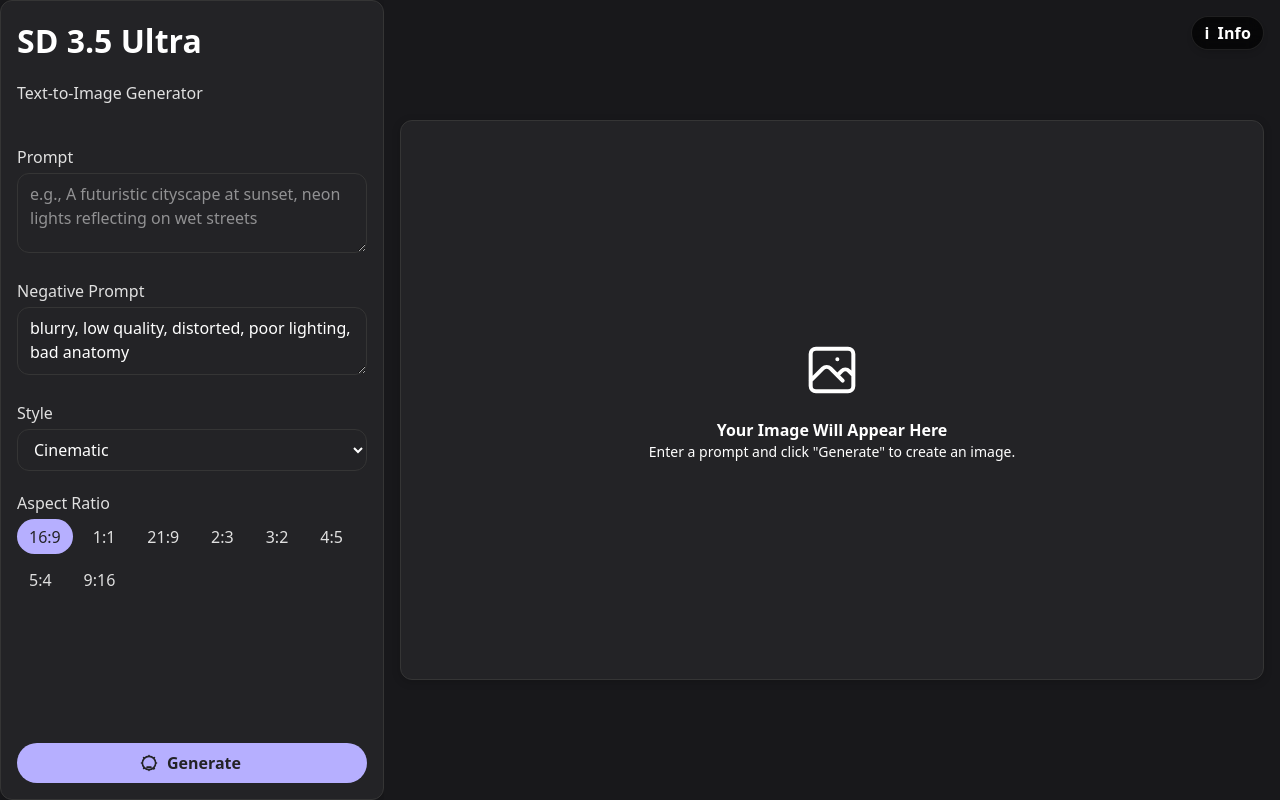
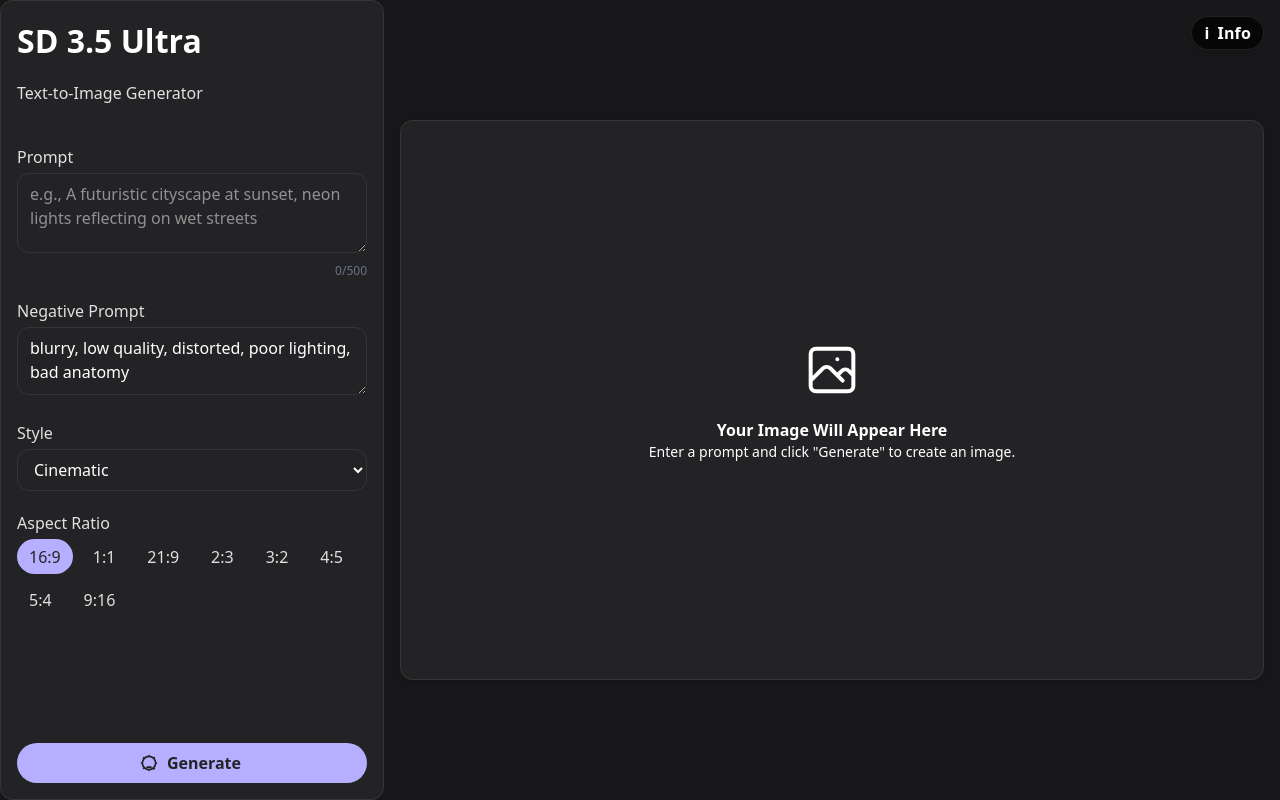
Before and after one commit to saahiyo/txt-img-sdxl, a React (Vite) app: page / in a window 1280 px wide. Built offline with nearby package versions, Linux system fonts and the light colour scheme.

Commit message:
Implement character count feature for prompt input in SidebarControls
- Added character count display for the prompt textarea, limiting input to a maximum of 500 characters.
- Enhanced user feedback by showing the current character count alongside the input field.

```diff
--- a/src/components/SidebarControls.jsx
+++ b/src/components/SidebarControls.jsx
@@ -14,7 +14,12 @@
   aspectRatios,
   handleGenerateImage,
   isLoading
-}) => (
+}) => {
+  // Character count logic
+  const charCount = prompt.length;
+  const maxChars = 500;
+
+  return (
     <aside className="w-full md:w-96 md3-surface p-4 space-y-4 flex-shrink-0 flex flex-col">
       <header>
         <h1 className="md3-section-title">SD 3.5 Ultra</h1>
@@ -30,7 +35,9 @@
             placeholder="e.g., A futuristic cityscape at sunset, neon lights reflecting on wet streets"
             className="w-full h-20 md3-input scrollbar-hide mt-1"
             style={{ scrollbarWidth: 'none', msOverflowStyle: 'none' }}
+            maxLength={maxChars}
           />
+          <div className="text-xs text-gray-500 mt-1 text-right">{charCount}/{maxChars}</div>
         </div>
         <div>
           <label htmlFor="negative-prompt" className="md3-label">Negative Prompt</label>
@@ -84,5 +91,6 @@
       </button>
     </aside>
   );
+};
 
 export default SidebarControls;
```
Lines whose indentation alone changed are shown as unchanged.
